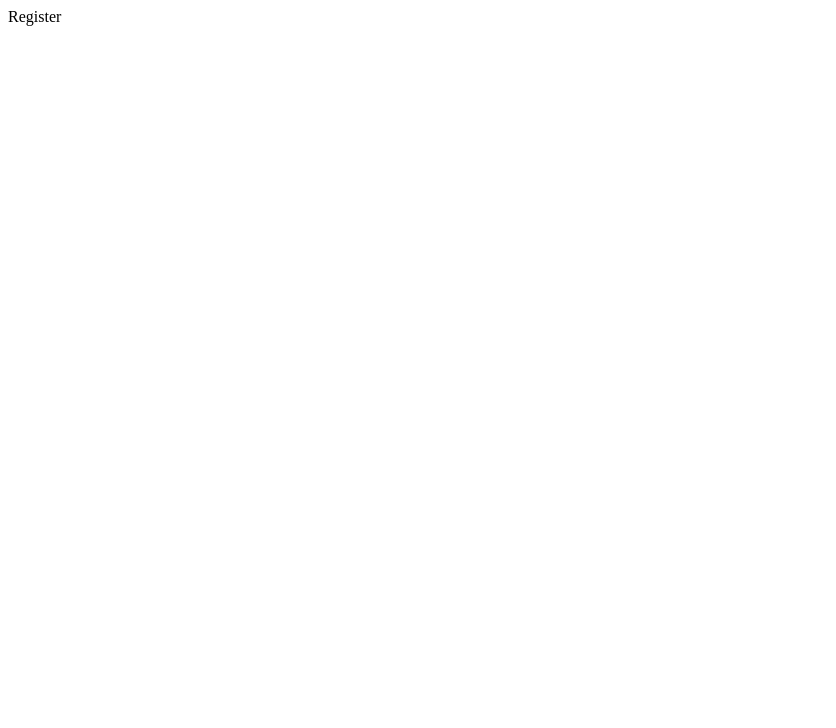
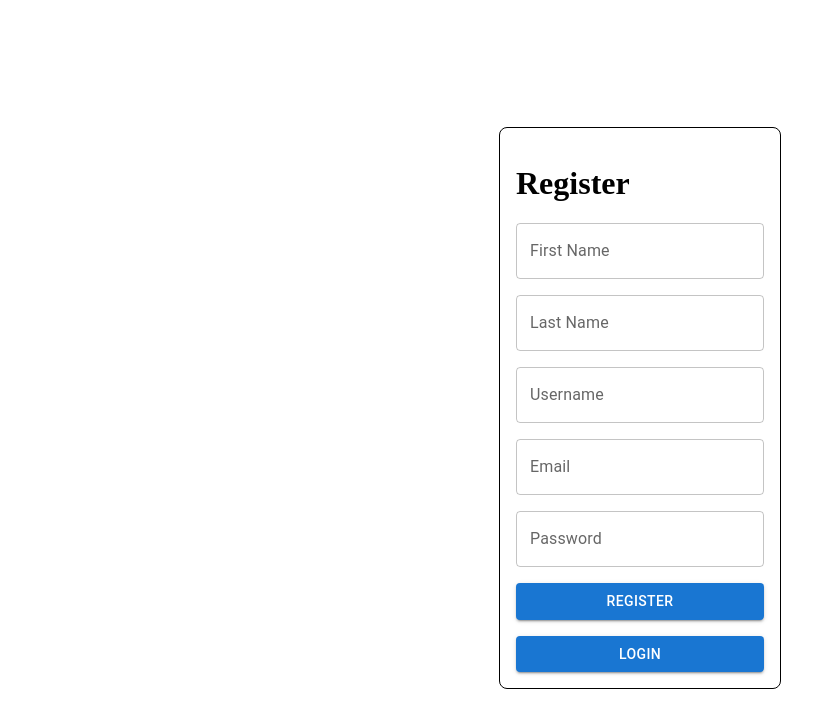
Before and after one commit to rakeshnoothi/chit-chat-frontend, a React (Vite) app: page /register in a window 1280 px wide. Shown: the top 728 px of the page, without its empty margins (0-836 px from the left). Built offline with nearby package versions, Linux system fonts and the light colour scheme.

Commit message:
Functionality and UI: Added user registration and user registration UI

```diff
--- a/src/PrivateRoute.jsx
+++ b/src/PrivateRoute.jsx
@@ -9,7 +9,7 @@ const PrivateRoute = ({ element }) => {
             {userAuthentication.isAuthenticated ? (
                 element
             ) : (
-                <Navigate to={"/login"} />
+                <Navigate to={"/login"} replace={true} />
             )}
         </>
     );
--- a/src/PublicRoute.jsx
+++ b/src/PublicRoute.jsx
@@ -6,7 +6,7 @@ const PublicRoute = ({ element }) => {
     return (
         <>
             {userAuthentication.isAuthenticated ? (
-                <Navigate to={"/"} />
+                <Navigate to={"/"} replace={true} />
             ) : (
                 element
             )}
--- a/src/pages/Login.jsx
+++ b/src/pages/Login.jsx
@@ -55,7 +55,6 @@ const Login = () => {
                 }
             )
             .then(res => {
-                // TODO: Do something with the response.
                 const authData = res.data?.body;
                 if (!authData) {
                     toast("Something went wrong!", {
--- a/src/pages/Register.jsx
+++ b/src/pages/Register.jsx
@@ -1,4 +1,120 @@
+import { Box, Button, Stack, TextField } from "@mui/material";
+import axios from "axios";
+import { useRef } from "react";
+import { Link, useNavigate } from "react-router-dom";
+import toastUtil from "../util/toastUtil";
+
 const Register = () => {
-    return <div>Register</div>;
+    const form = useRef();
+    const navigate = useNavigate();
+
+    const handleNewUserRegistration = e => {
+        e.preventDefault();
+
+        axios
+            .post(
+                `${
+                    import.meta.env.VITE_CHIT_CHAT_REST_API_BASE_URL
+                }/auth/register`,
+                form.current,
+                {
+                    headers: {
+                        "Content-Type": "application/json",
+                    },
+                }
+            )
+            .then(res => {
+                toastUtil.getSuccessToast(res.data.message);
+                navigate("/login");
+            })
+            .catch(err => {
+                err.message === "Network Error"
+                    ? toastUtil.getErrorToast(err.message)
+                    : toastUtil.getErrorToast(err.response.data.message);
+            });
+    };
+
+    return (
+        <Box
+            display="flex"
+            justifyContent="center"
+            alignItems="center"
+            height="100vh"
+            bgcolor="white"
+        >
+            <Stack
+                direction={"column"}
+                padding={2}
+                sx={{
+                    border: 1,
+                    borderColor: "black",
+                    borderRadius: 2,
+                }}
+            >
+                <Box component={"h1"} color={"black"}>
+                    Register
+                </Box>
+                <Stack
+                    component={"form"}
+                    direction={"column"}
+                    spacing={2}
+                    ref={form}
+                >
+                    <TextField
+                        id="outlined-required-first-name"
+                        label="First Name"
+                        placeholder="Enter your First Name"
+                        name="firstname"
+                    />
+                    <TextField
+                        id="outlined-required-last-name"
+                        label="Last Name"
+                        placeholder="Enter your Last Name"
+                        name="lastname"
+                    />
+                    <TextField
+                        id="outlined-required-username"
+                        label="Username"
+                        placeholder="Enter your username"
+                        name="username"
+                    />
+                    <TextField
+                        id="outlined-required-email"
+                        label="Email"
+                        placeholder="Enter your email"
+                        name="email"
+                    />
+                    <TextField
+                        id="outlined-required-password"
+                        label="Password"
+                        placeholder="Enter your new password"
+                        name="password"
+                    />
+                    <Button
+                        variant="contained"
+                        type="submit"
+                        onClick={e => handleNewUserRegistration(e)}
+                    >
+                        Register
+                    </Button>
+                    <Button variant="contained">
+                        <Link
+                            to={"/login"}
+                            style={{
+                                display: "block",
+                                width: "100%",
+                                height: "100%",
+                                textAlign: "center",
+                                textDecoration: "none",
+                                color: "inherit",
+                            }}
+                        >
+                            Login
+                        </Link>
+                    </Button>
+                </Stack>
+            </Stack>
+        </Box>
+    );
 };
 export default Register;
--- /dev/null
+++ b/src/util/toastUtil.js
@@ -0,0 +1,16 @@
+import { toast } from "react-toastify";
+
+const getSuccessToast = message => {
+    return toast(message, { type: "success" });
+};
+
+const getErrorToast = message => {
+    return toast(message, { type: "error" });
+};
+
+const toastUtil = {
+    getSuccessToast,
+    getErrorToast,
+};
+
+export default toastUtil;
```
